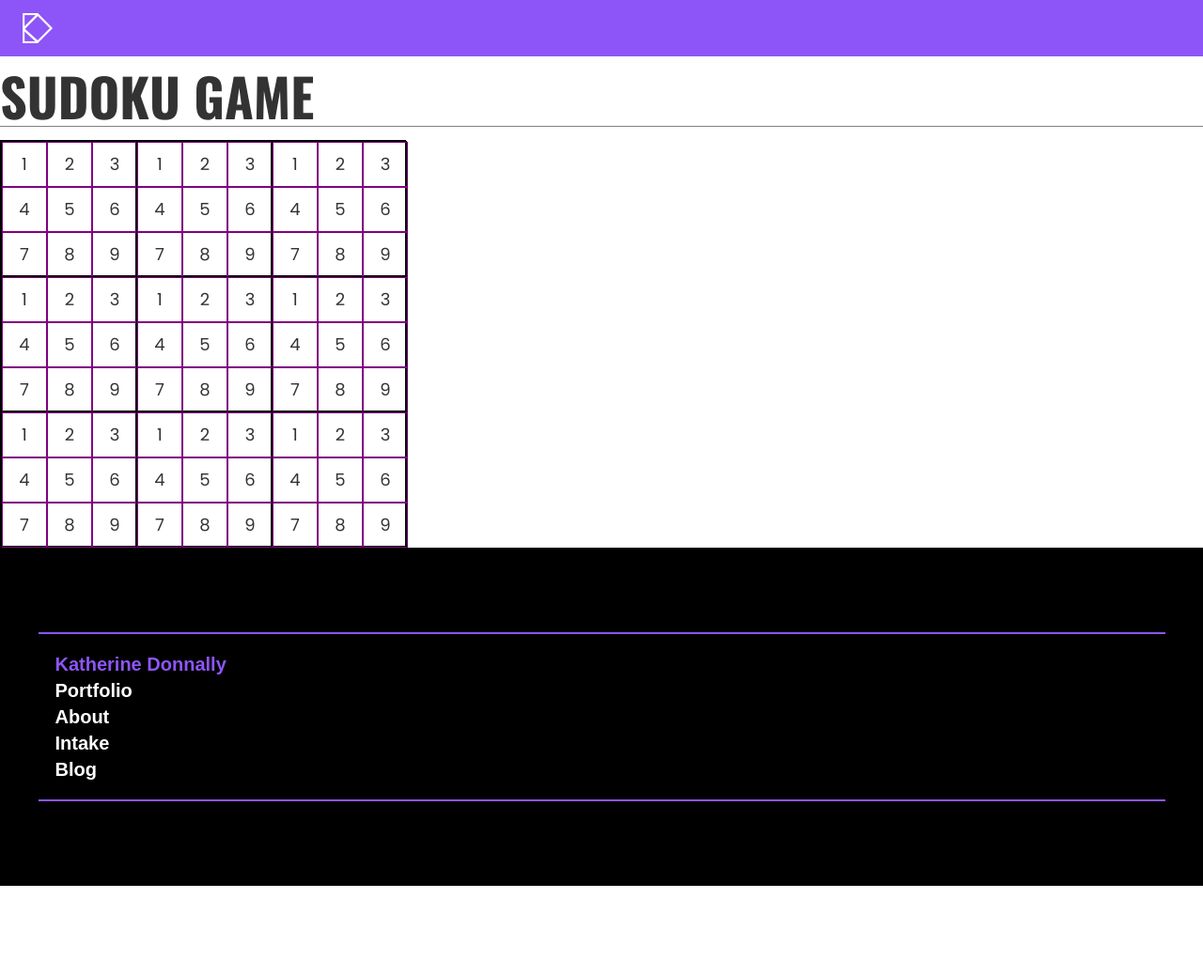
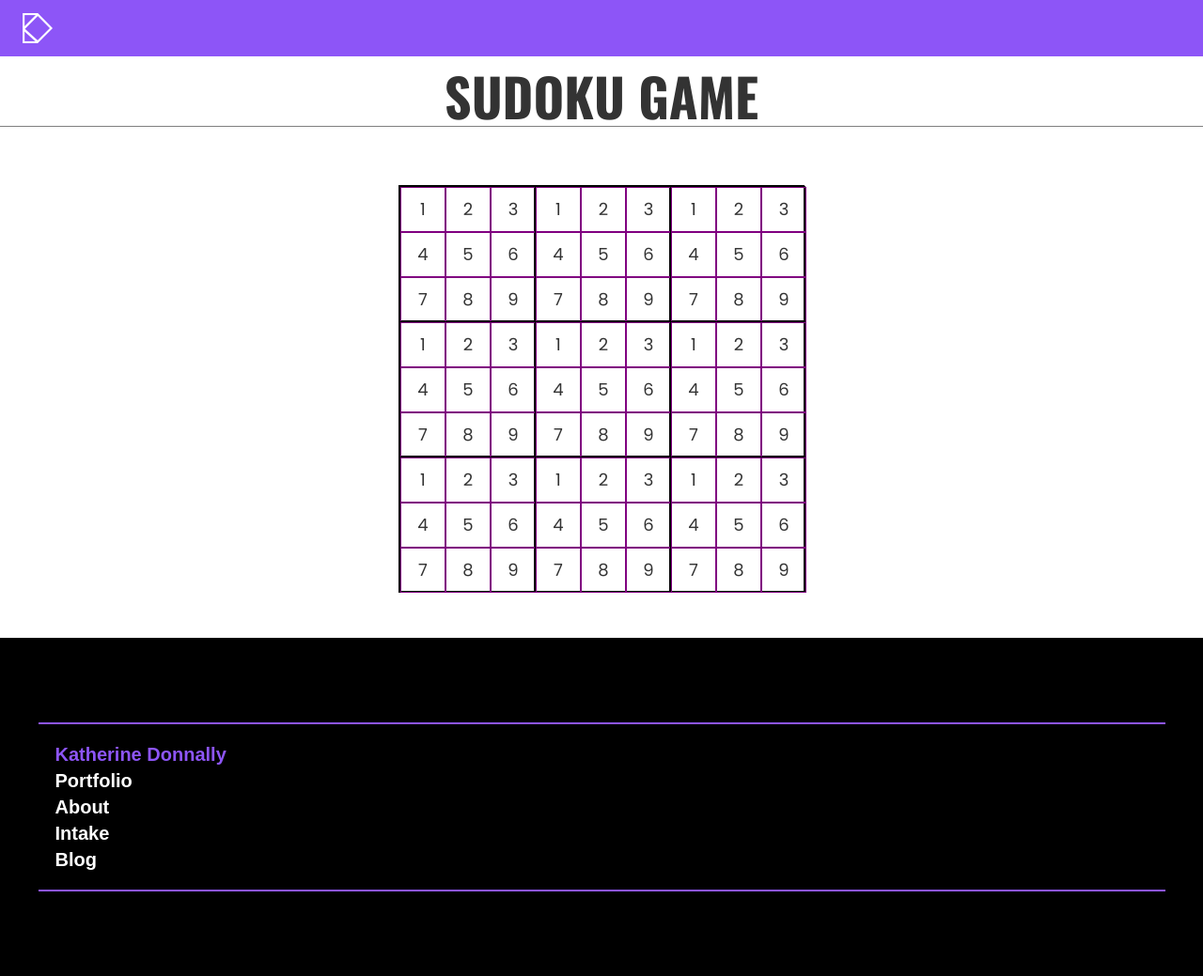
Before and after one commit to kbdonnally/learn-react-2, a Jekyll site: the page built from index.html, in a window 1280 px wide. Shown: the whole page at 94% size. Built offline with Jekyll 4.4.1, drawn with Linux system fonts in a browser that asks for light colours; some web fonts are replaced; before the commit the page ends 943 px from its top, so only the background shows below that.

Commit message:
Center align text and game

```diff
--- a/assets/css/_sass/_sudoku.scss
+++ b/assets/css/_sass/_sudoku.scss
@@ -3,14 +3,15 @@
 // --------- Title: -----------------
 
 .sudoku-title {
-
+	text-align: center;
 }
 
 // --------- Game Shape: -------------
 
 // wrapper for whole game
 .sudoku-game-wrapper {
-
+	margin: 0 auto;
+	padding: 3rem 0;
 }
 
 // game-size square
```
